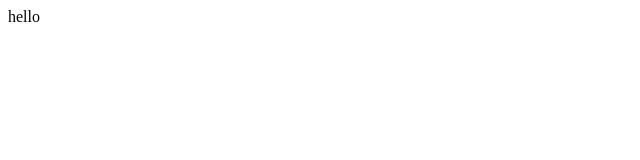
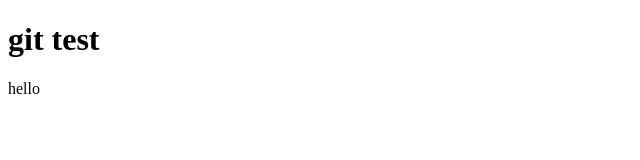
Before and after one commit to surpassyourlimits0/udemy, a plain HTML site: page index.html in a window 1280 px wide. Shown: the whole page, without its empty margins (0-640 px from the left). Drawn offline with Linux system fonts and the light colour scheme.

Commit message:
another commit

```diff
--- a/index.html
+++ b/index.html
@@ -10,6 +10,7 @@
 </head>
 
 <body>
+    <h1>git test</h1>
     <div class="container" id="cres">hello</div>
     <script src="app.js"></script>
 </body>
```
